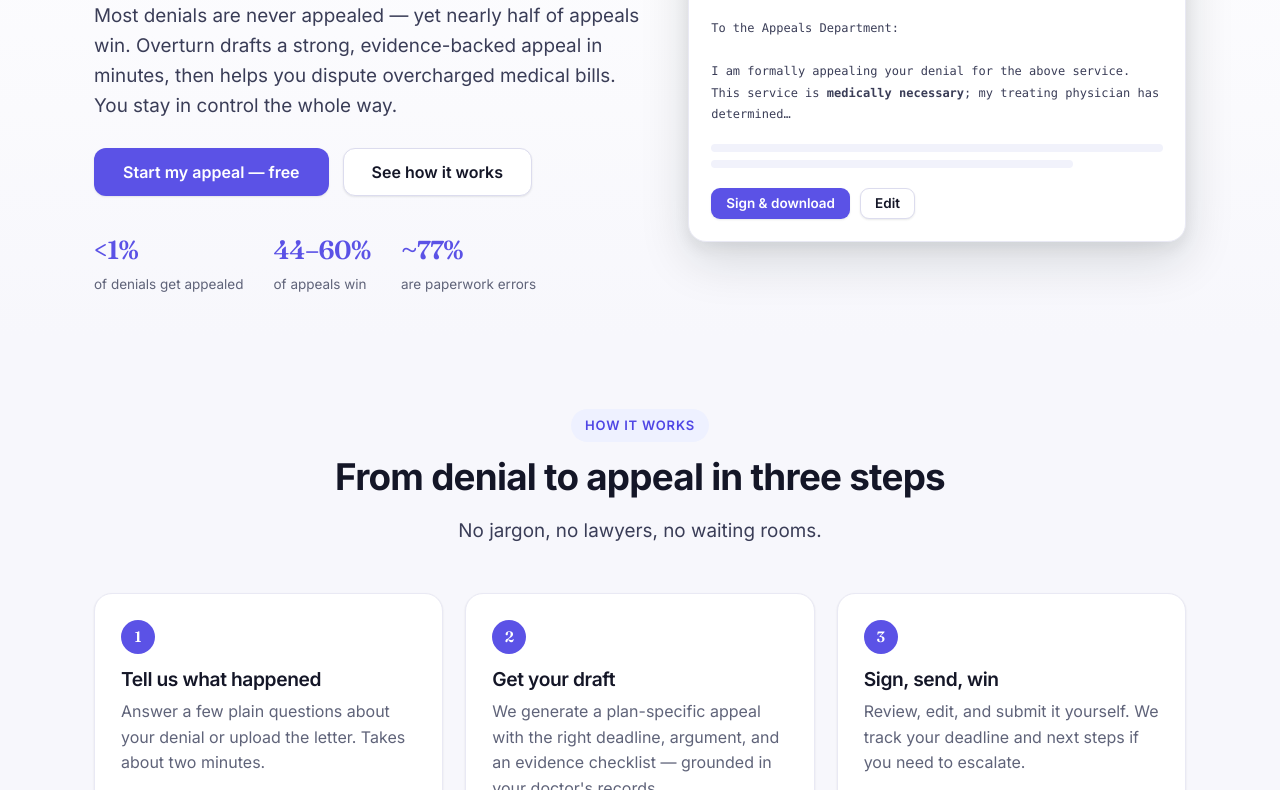
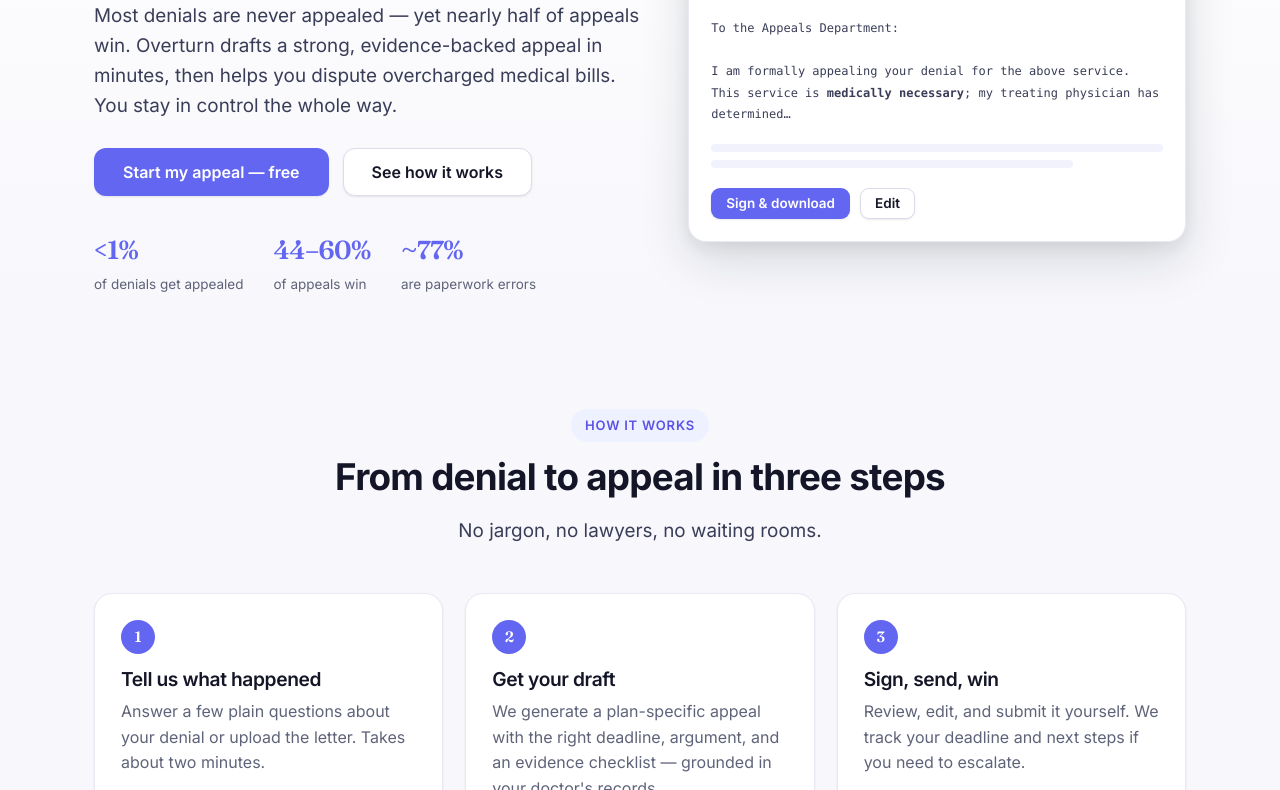
Before and after one commit to Sanjana-sun/reclaim, a website: page app/public/index.html in a window 1280 px wide. Shown: the part 338-1128 px from the top of the page. Drawn offline with Linux system fonts and the light colour scheme; no server answers.

Commit message:
Brighten primary button color (indigo #6366f1)

```diff
--- a/app/public/css/app.css
+++ b/app/public/css/app.css
@@ -4,8 +4,8 @@
   --ink:#141627; --ink-2:#3a3d57; --mut:#5f6379; --faint:#8b8fa6;
   --line:#e9e9f4; --line-2:#dcdcee;
   --bg:#f7f7fc; --surface:#ffffff; --surface-2:#f1f2fb;
-  --brand:#5b52e6; --brand-600:#4f46e5; --brand-700:#4035c4; --brand-tint:#eef1ff; --brand-tint-2:#e0e4fe;
-  --accent:#5b52e6;
+  --brand:#6366f1; --brand-600:#5b52e6; --brand-700:#4f46e5; --brand-tint:#eef1ff; --brand-tint-2:#e0e4fe;
+  --accent:#6366f1;
   --warn:#9a6212; --warn-bg:#fbf0d8; --danger:#b4322b; --danger-bg:#fbeae8; --ok:#0e9f6e; --ok-bg:#e6f6ef;
   --radius:12px; --radius-lg:18px; --radius-sm:9px;
   --shadow-sm:0 1px 2px rgba(13,31,26,.06),0 1px 3px rgba(13,31,26,.04);
```
